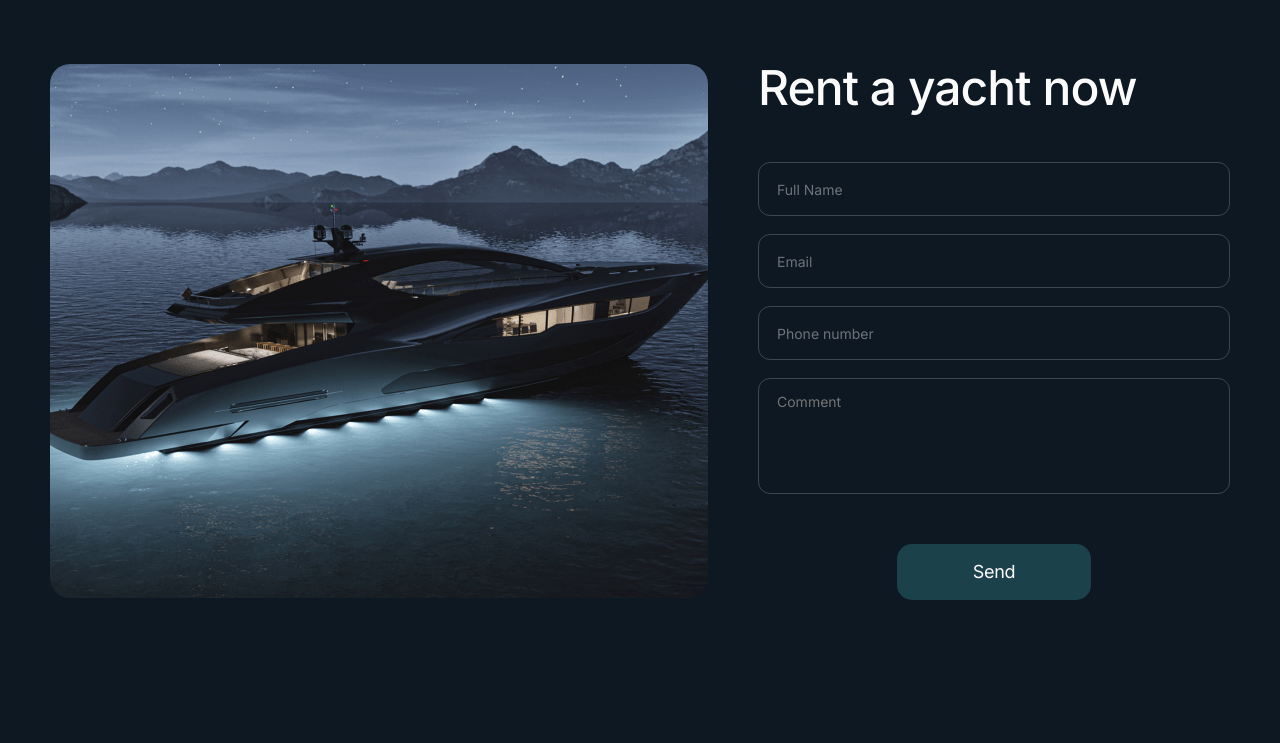
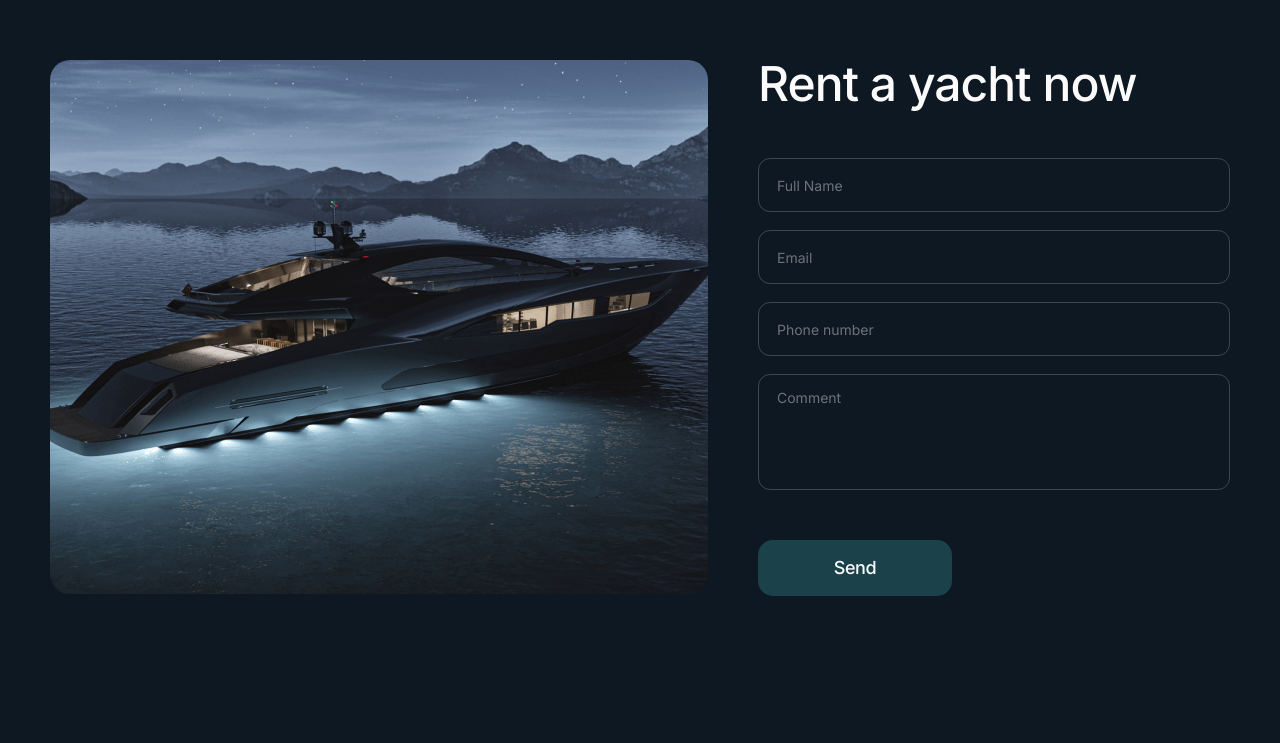
Before and after one commit to SokolovskyiAnatolii/goit-project-11, a website built with Vite: page src/index.html in a window 1280 px wide. Shown: the part 3178-3921 px from the top of the page. Built offline with nearby package versions, Linux system fonts and the light colour scheme.

Commit message:
btn-refactor

```diff
--- a/src/css/common.css
+++ b/src/css/common.css
@@ -41,15 +41,13 @@ button {
   color: #fbfbfb;
   display: block;
   transition: background-color 250ms cubic-bezier(0.4, 0, 0.2, 1),
-    color 250ms cubic-bezier(0.4, 0, 0.2, 1),
-    cursor 250ms cubic-bezier(0.4, 0, 0.2, 1);
+    color 250ms cubic-bezier(0.4, 0, 0.2, 1);
 }
 
 .main-btn:hover,
 .main-btn:focus {
   background-color: #fbfbfb;
   color: #1b414b;
-  cursor: pointer;
 }
 
 .container {
--- a/src/css/our-yachts.css
+++ b/src/css/our-yachts.css
@@ -73,11 +73,14 @@
 }
 
 .rent-btn {
-  min-width: 141px;
+  display: flex;
+  justify-content: center;
+  align-items: center;
+  flex-direction: row;
+  width: 141px;
+  min-height: 46px;
   border: 1px solid rgba(251, 251, 251, 0.35);
-  padding: 14px 32px;
   background: transparent;
-
   margin: 0 auto;
 
   font-size: 14px;
--- a/src/css/rent-a-yacht.css
+++ b/src/css/rent-a-yacht.css
@@ -5,9 +5,11 @@
 
   margin-bottom: 40px;
 }
+
 .rent-form {
   padding-bottom: 80px;
 }
+
 .rent-input {
   width: 100%;
   height: 42px;
@@ -22,6 +24,7 @@
   margin-bottom: 18px;
   padding-left: 18px;
 }
+
 .rent-input::placeholder {
   color: rgba(251, 251, 251, 0.4);
   font-size: 14px;
@@ -43,11 +46,13 @@
   padding: 14px 18px;
   margin-bottom: 40px;
 }
-.rent-comment ::placeholder {
+
+.rent-comment::placeholder {
   color: rgba(251, 251, 251, 0.4);
   font-size: 14px;
   line-height: 18px;
 }
+
 .rent-input:hover,
 .rent-input:focus,
 .rent-comment:hover,
@@ -56,23 +61,17 @@
   border: 1px solid rgba(251, 251, 251, 0.5);
   transition: border-color 0.5s ease-in 0.3s;
 }
-.rent-btn {
-  font: 500 18px / 1.1;
-  letter-spacing: -0.02em;
-  border-radius: 15px;
-  color: #fbfbfb;
-  background: #1b414b;
-  letter-spacing: -0.28px;
+
+.send-btn {
+  min-width: 122px;
+  padding: 14px 44px;
+
+  font-size: 14px;
+  line-height: 1.29;
+
   border: none;
-  transition: background-color 0.5s ease-in 0.3s;
-  transition: color 0.5s ease-in 0.3s;
 }
 
-.rent-btn:hover,
-.rent-btn:focus {
-  background: #fbfbfb;
-  color: #1b414b;
-}
 .rent-img {
   width: 100%;
   border-radius: 20px;
@@ -84,6 +83,7 @@
     padding-right: 148px;
     padding-bottom: 150px;
   }
+
   .section-title {
     font-size: 48px;
     font-weight: 500;
@@ -96,14 +96,20 @@
   .rent-input {
     height: 54px;
   }
+
   .rent-comment {
     height: 116px;
     margin-bottom: 50px;
   }
-  .rent-btn {
+
+  .send-btn {
     width: 194px;
-    height: 56px;
+    min-height: 56px;
+
+    font-size: 18px;
+    line-height: 1.1;
   }
+
   .rent-img {
     height: 534px;
   }
@@ -113,11 +119,13 @@
     display: flex;
     flex-direction: row-reverse;
   }
+
   .rent-form {
     display: flex;
     flex-direction: column;
     padding: 0;
   }
+
   .rent-input,
   .rent-comment {
     width: 472px;
--- a/src/partials/about-us.html
+++ b/src/partials/about-us.html
@@ -1,4 +1,4 @@
-<section class="about" id="about">
+<section class="about" id="about-us">
   <div class="container">
     <div class="about-container">
       <div class="about-block">
--- a/src/partials/our-yachts.html
+++ b/src/partials/our-yachts.html
@@ -183,6 +183,6 @@
       </li>
     </ul>
 
-    <button type="button" class="main-btn rent-btn">Yacht rental</button>
+    <a href="#rent" class="main-btn rent-btn">Yacht rental</a>
   </div>
 </section>
--- a/src/partials/rent-a-yacht.html
+++ b/src/partials/rent-a-yacht.html
@@ -37,7 +37,7 @@
         class="rent-comment"
         required
       ></textarea>
-      <button type="submit" class="rent-btn">Send</button>
+      <button type="submit" class="main-btn send-btn">Send</button>
     </form>
     <div class="img-container">
       <picture>
```
